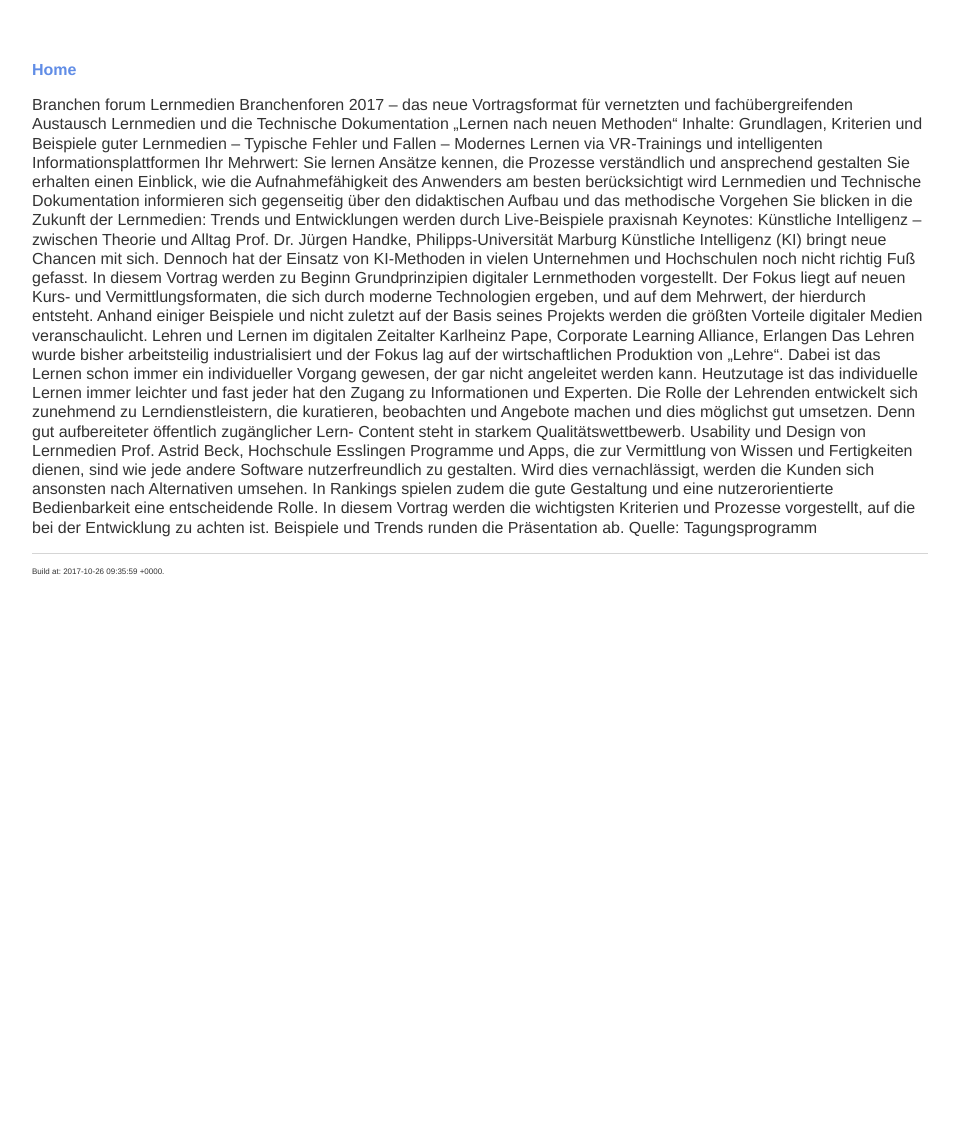
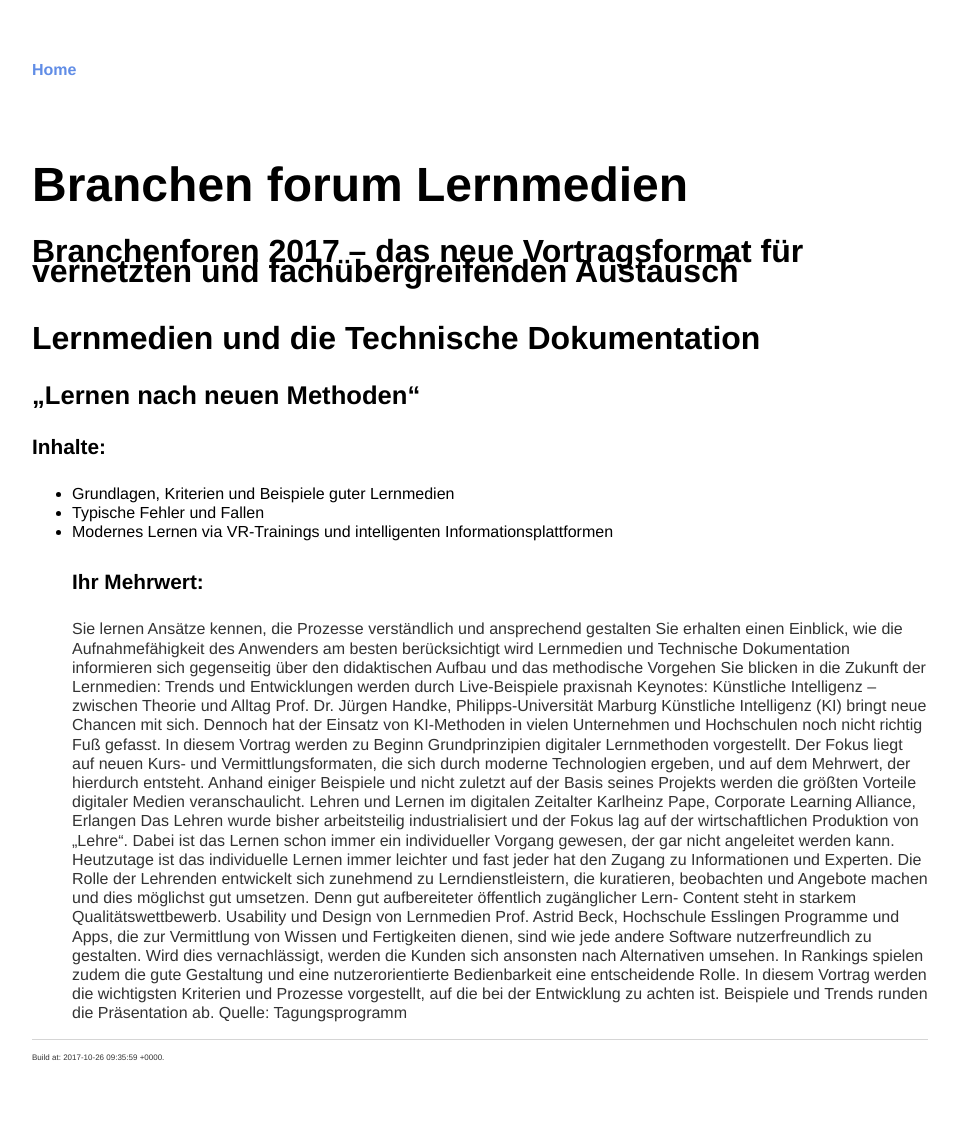
Before and after one commit to parson-AG/tekom2017_markdown_workshop_2, a Jekyll site: the page built from texte_tekom/Branchenforum_Lernmedien.md, in a window 1280 px wide. Shown: the whole page, without its empty margins (160-1118 px from the left). Built offline with Jekyll 4.4.1, drawn with Linux system fonts in a browser that asks for light colours; our own code applies the rules of GitHub Pages for plain Markdown files; before the commit the page ends 900 px from its top, so only the background shows below that; part of the change alters nothing that is shown.

```diff
--- a/texte_tekom/Branchenforum_Lernmedien.md
+++ b/texte_tekom/Branchenforum_Lernmedien.md
@@ -1,12 +1,13 @@
-Branchen forum Lernmedien
-Branchenforen 2017 – das neue Vortragsformat für vernetzten und fachübergreifenden Austausch
-Lernmedien und die Technische Dokumentation
-„Lernen nach neuen Methoden“
-Inhalte:
-Grundlagen, Kriterien und Beispiele guter Lernmedien – Typische Fehler und
-Fallen – Modernes Lernen via VR-Trainings und intelligenten
+# Branchen forum Lernmedien
+## Branchenforen 2017 – das neue Vortragsformat für vernetzten und fachübergreifenden Austausch
+## Lernmedien und die Technische Dokumentation
+### „Lernen nach neuen Methoden“
+#### Inhalte:
+* Grundlagen, Kriterien und Beispiele guter Lernmedien
+* Typische Fehler und Fallen
+* Modernes Lernen via VR-Trainings und intelligenten
 Informationsplattformen
-Ihr Mehrwert:
+#### Ihr Mehrwert:
 Sie lernen Ansätze kennen, die Prozesse verständlich und
 ansprechend gestalten
 Sie erhalten einen Einblick, wie die Aufnahmefähigkeit
```
